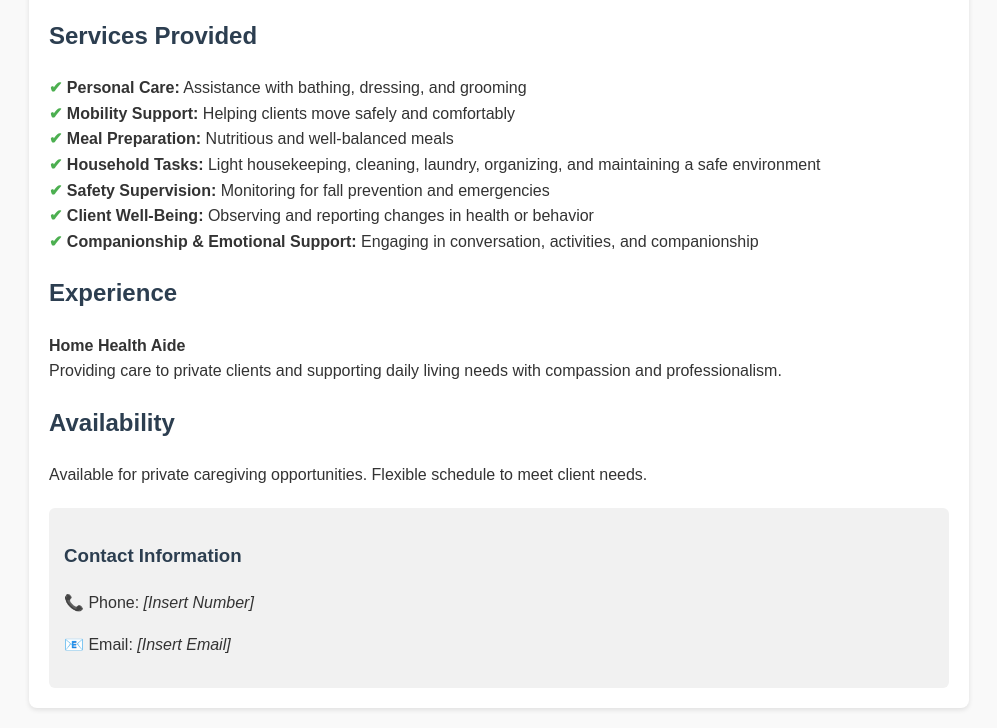
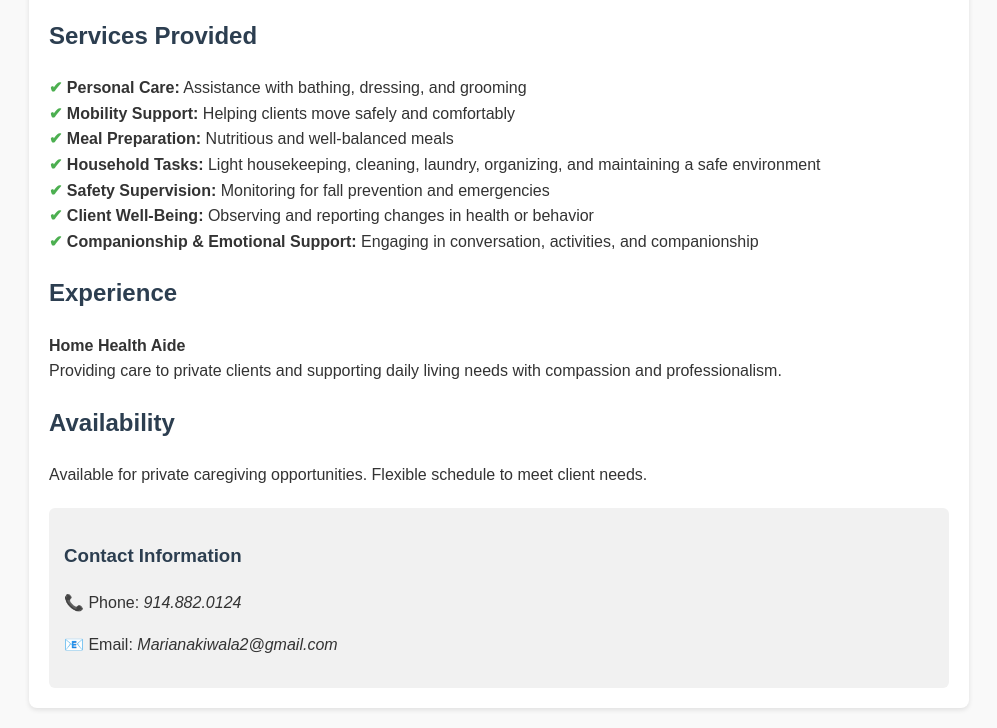
Before and after one commit to Shamim-mary/patientcare, a plain HTML site: page index.html in a window 1280 px wide. Shown: the part 631-1359 px from the top of the page, without its empty margins (141-1138 px from the left). Drawn offline with Linux system fonts and the light colour scheme.

Commit message:
Update index.html

```diff
--- a/index.html
+++ b/index.html
@@ -94,8 +94,8 @@
 
     <div class="contact">
       <h3>Contact Information</h3>
-      <p>📞 Phone: <em>[Insert Number]</em></p>
-      <p>📧 Email: <em>[Insert Email]</em></p>
+      <p>📞 Phone: <em>914.882.0124</em></p>
+      <p>📧 Email: <em>Marianakiwala2@gmail.com</em></p>
     </div>
   </section>
 </body>
```
